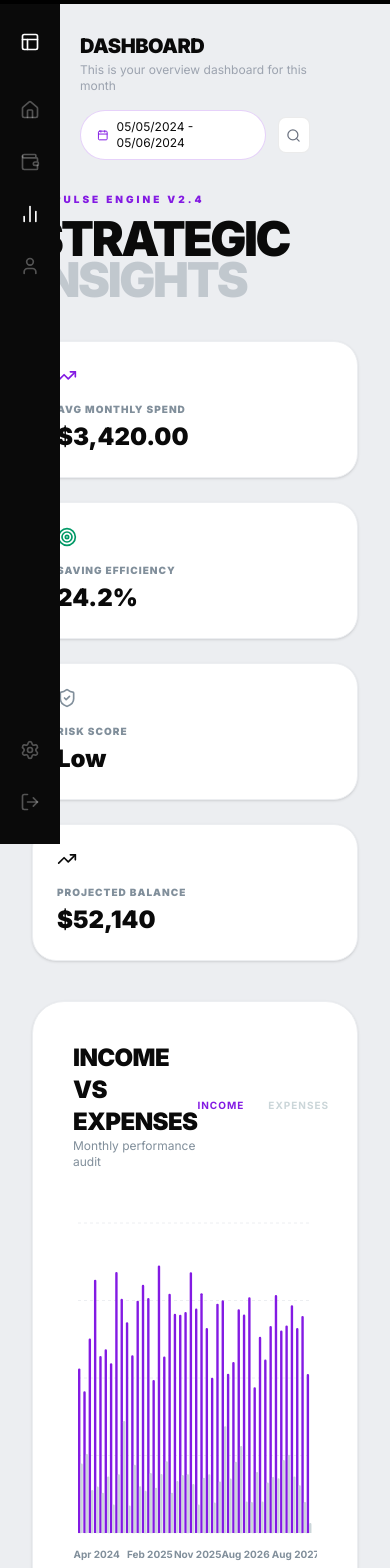
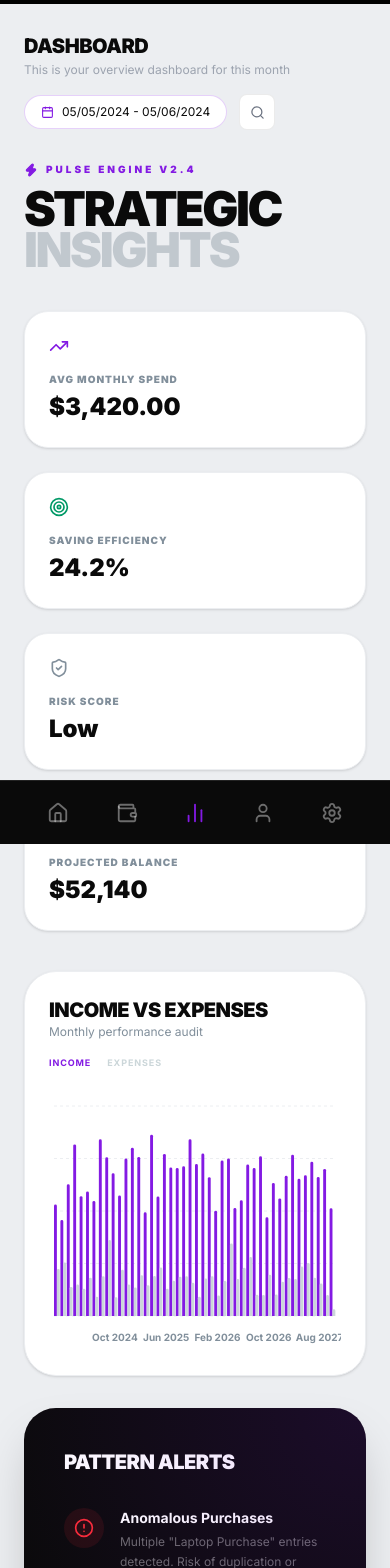
Before and after one commit to SOMASEKAR17/ZORVYN-FINANCE-DASHBOARD, a React (Create React App) app: page /analysis in a window 390 px wide. Shown: the top 1568 px of the page. Built offline with nearby package versions, Linux system fonts and the light colour scheme.

Commit message:
responsiveness fix

```diff
--- a/src/components/analysis/AnalysisCharts.jsx
+++ b/src/components/analysis/AnalysisCharts.jsx
@@ -8,26 +8,26 @@ const COLORS = ['#831AE3', '#6E859F', '#CBD6D9', '#0A0A0A', '#818F9B'];
 
 export function MonthlyComparison({ data }) {
   return (
-    <section className="bg-white rounded-[32px] p-10 border border-[#ECEEF1] shadow-sm">
-      <div className="flex items-center justify-between mb-12">
+    <section className="bg-white rounded-[32px] p-6 md:p-10 border border-[#ECEEF1] shadow-sm min-w-0">
+      <div className="flex flex-col sm:flex-row sm:items-center justify-between mb-8 md:mb-12 gap-4">
         <div>
-          <h2 className="text-2xl font-black uppercase tracking-tight text-[#0A0A0A]">Income vs Expenses</h2>
+          <h2 className="text-xl md:text-2xl font-black uppercase tracking-tight text-[#0A0A0A]">Income vs Expenses</h2>
           <p className="text-xs text-[#818F9B]">Monthly performance audit</p>
         </div>
-        <div className="flex gap-6">
-          <div className="flex items-center gap-2 text-[10px] font-bold uppercase tracking-widest text-[#831AE3]">Income</div>
-          <div className="flex items-center gap-2 text-[10px] font-bold uppercase tracking-widest text-[#CBD6D9]">Expenses</div>
+        <div className="flex gap-4 md:gap-6">
+          <div className="flex items-center gap-2 text-[9px] md:text-[10px] font-bold uppercase tracking-widest text-[#831AE3]">Income</div>
+          <div className="flex items-center gap-2 text-[9px] md:text-[10px] font-bold uppercase tracking-widest text-[#CBD6D9]">Expenses</div>
         </div>
       </div>
-      <div className="h-[350px] w-full">
+      <div className="h-[250px] md:h-[350px] w-full">
         <ResponsiveContainer width="100%" height="100%">
-          <BarChart data={data} barGap={12}>
+          <BarChart data={data} barGap={8}>
             <CartesianGrid strokeDasharray="3 3" vertical={false} stroke="#ECEEF1" />
             <XAxis dataKey="month" axisLine={false} tickLine={false} tick={{fill: '#818F9B', fontSize: 10, fontWeight: 700}} dy={10} />
             <YAxis hide />
             <Tooltip cursor={{fill: '#F4F7F6'}} contentStyle={{borderRadius: '16px', border: 'none', boxShadow: '0 10px 40px rgba(0,0,0,0.05)'}} />
-            <Bar dataKey="income" fill="#831AE3" radius={[6, 6, 0, 0]} barSize={25} />
-            <Bar dataKey="expense" fill="#CBD6D9" radius={[6, 6, 0, 0]} barSize={25} />
+            <Bar dataKey="income" fill="#831AE3" radius={[4, 4, 0, 0]} barSize={20} />
+            <Bar dataKey="expense" fill="#CBD6D9" radius={[4, 4, 0, 0]} barSize={20} />
           </BarChart>
         </ResponsiveContainer>
       </div>
@@ -36,17 +36,33 @@ export function MonthlyComparison({ data }) {
 }
 
 export function SpendingBreakdown({ data }) {
+  const isMobile = typeof window !== 'undefined' && window.innerWidth < 768;
+
   return (
-    <section className="bg-white rounded-[32px] p-10 border border-[#ECEEF1] shadow-sm h-full">
-      <h2 className="text-2xl font-black uppercase tracking-tight mb-10 text-[#0A0A0A]">Expenditure Density</h2>
-      <div className="h-[300px] w-full">
+    <section className="bg-white rounded-[32px] p-6 md:p-10 border border-[#ECEEF1] shadow-sm h-full min-w-0">
+      <h2 className="text-xl md:text-2xl font-black uppercase tracking-tight mb-8 md:mb-10 text-[#0A0A0A]">Expenditure Density</h2>
+      <div className="h-[350px] md:h-[300px] w-full">
         <ResponsiveContainer width="100%" height="100%">
           <PieChart>
-            <Pie data={data} innerRadius={70} outerRadius={100} paddingAngle={8} dataKey="value">
+            <Pie
+              data={data}
+              innerRadius={isMobile ? 50 : 60}
+              outerRadius={isMobile ? 80 : 90}
+              paddingAngle={5}
+              dataKey="value"
+              cx="50%"
+              cy="50%"
+            >
               {data.map((_, i) => <Cell key={i} fill={COLORS[i % COLORS.length]} />)}
             </Pie>
             <Tooltip />
-            <Legend verticalAlign="middle" align="right" layout="vertical" iconType="circle" wrapperStyle={{fontSize: '11px', fontWeight: 800, textTransform: 'uppercase'}} />
+            <Legend
+              verticalAlign={isMobile ? "bottom" : "middle"}
+              align={isMobile ? "center" : "right"}
+              layout={isMobile ? "horizontal" : "vertical"}
+              iconType="circle"
+              wrapperStyle={{fontSize: '10px', fontWeight: 800, textTransform: 'uppercase', paddingLeft: isMobile ? 0 : '20px', paddingTop: isMobile ? '20px' : 0}}
+            />
           </PieChart>
         </ResponsiveContainer>
       </div>
@@ -56,9 +72,9 @@ export function SpendingBreakdown({ data }) {
 
 export function CashFlowTrajectory({ data }) {
   return (
-    <section className="bg-white rounded-[32px] p-10 border border-[#ECEEF1] shadow-sm">
-      <h2 className="text-2xl font-black uppercase tracking-tight mb-10 text-[#0A0A0A]">Cash Flow Trajectory</h2>
-      <div className="h-[300px] w-full">
+    <section className="bg-white rounded-[32px] p-6 md:p-10 border border-[#ECEEF1] shadow-sm min-w-0">
+      <h2 className="text-xl md:text-2xl font-black uppercase tracking-tight mb-8 md:mb-10 text-[#0A0A0A]">Cash Flow Trajectory</h2>
+      <div className="h-[250px] md:h-[300px] w-full">
         <ResponsiveContainer width="100%" height="100%">
           <AreaChart data={data}>
             <defs>
@@ -68,9 +84,9 @@ export function CashFlowTrajectory({ data }) {
               </linearGradient>
             </defs>
             <CartesianGrid strokeDasharray="4 4" vertical={false} stroke="#ECEEF1" />
-            <XAxis dataKey="time" axisLine={false} tickLine={false} tick={{fill: '#818F9B', fontSize: 10, fontWeight: 700}} />
+            <XAxis dataKey="time" axisLine={false} tickLine={false} tick={{fill: '#818F9B', fontSize: 10, fontWeight: 700}} hide={data.length > 20} />
             <Tooltip />
-            <Area type="stepBefore" dataKey="balance" stroke="#831AE3" strokeWidth={4} fill="url(#balGradient)" />
+            <Area type="stepBefore" dataKey="balance" stroke="#831AE3" strokeWidth={3} fill="url(#balGradient)" />
           </AreaChart>
         </ResponsiveContainer>
       </div>
--- a/src/components/dashboard/BalanceSection.jsx
+++ b/src/components/dashboard/BalanceSection.jsx
@@ -5,7 +5,7 @@ import { dashboardData } from '../../data/dashboardData';
 const BalanceSection = () => {
   const { user } = dashboardData;
   return (
-    <div className="flex flex-col lg:flex-row lg:items-center justify-between mb-8 gap-6 pl-20 pr-20">
+    <div className="flex flex-col lg:flex-row lg:items-center justify-between mb-8 gap-6 px-6 md:px-12 lg:px-20">
       <div className="space-y-1.5">
         <div className="flex items-center gap-3">
           <h2 className="text-4xl font-black tracking-tight text-[#0A0A0A] flex items-baseline">
--- a/src/components/dashboard/Sidebar.jsx
+++ b/src/components/dashboard/Sidebar.jsx
@@ -9,41 +9,46 @@ const Sidebar = () => {
   const isAnalysis = location.pathname === '/analysis';
 
   return (
-    <aside className="w-[60px] h-screen bg-[#0A0A0A] fixed left-0 top-0 flex flex-col items-center py-8 z-50">
+    <>
+      <aside className="fixed left-0 top-0 hidden h-screen w-[60px] flex-col items-center bg-[#0A0A0A] py-8 z-50 md:flex">
         <div className="mb-12 cursor-pointer">
           <Link to="/">
             <Layout size={20} className="text-white" />
           </Link>
         </div>
-
-      <nav className="flex flex-col gap-8 flex-1">
-        <Link
-          to="/dashboard"
-          className={`${isDashboard ? 'text-white' : 'text-white/30'} hover:text-white cursor-pointer active:scale-95 transition-all`}
-        >
-          <Home size={20} />
-        </Link>
-        <Link
-          to="/transactions"
-          className={`${isTransactions ? 'text-white' : 'text-white/30'} hover:text-white cursor-pointer active:scale-95 transition-all`}
-        >
-          <Wallet size={20} />
-        </Link>
-        <Link
-          to="/analysis"
-          className={`${isAnalysis ? 'text-white' : 'text-white/30'} hover:text-white cursor-pointer active:scale-95 transition-all`}
-        >
-          <BarChart2 size={20} />
-        </Link>
-        <div className="text-white/30 hover:text-white cursor-pointer transition-colors"><User size={20} /></div>
+        <nav className="flex flex-1 flex-col gap-8">
+          <NavItem to="/dashboard" isActive={isDashboard} Icon={Home} label="Dashboard" />
+          <NavItem to="/transactions" isActive={isTransactions} Icon={Wallet} label="Transactions" />
+          <NavItem to="/analysis" isActive={isAnalysis} Icon={BarChart2} label="Analysis" />
+          <div className="cursor-pointer text-white/30 transition-colors hover:text-white"><User size={20} /></div>
         </nav>
-
-      <div className="flex flex-col gap-8 mt-auto">
-        <div className="text-white/30 hover:text-white cursor-pointer transition-colors"><Settings size={20} /></div>
-        <div className="text-white/30 hover:text-white/60 cursor-pointer transition-colors"><LogOut size={20} /></div>
+        <div className="mt-auto flex flex-col gap-8">
+          <div className="cursor-pointer text-white/30 transition-colors hover:text-white"><Settings size={20} /></div>
+          <div className="cursor-pointer text-white/30 transition-colors hover:text-white/60"><LogOut size={20} /></div>
         </div>
       </aside>
+
+      <nav className="fixed bottom-0 left-0 right-0 z-50 flex h-16 w-full items-center justify-around border-t border-white/10 bg-[#0A0A0A] px-6 md:hidden">
+        <Link to="/dashboard" className={`${isDashboard ? 'text-[#831AE3]' : 'text-white/40'}`}><Home size={22} /></Link>
+        <Link to="/transactions" className={`${isTransactions ? 'text-[#831AE3]' : 'text-white/40'}`}><Wallet size={22} /></Link>
+        <Link to="/analysis" className={`${isAnalysis ? 'text-[#831AE3]' : 'text-white/40'}`}><BarChart2 size={22} /></Link>
+        <div className="text-white/40"><User size={22} /></div>
+        <div className="text-white/40"><Settings size={22} /></div>
+      </nav>
+    </>
   );
 };
 
+const NavItem = ({ to, isActive, Icon, label }) => (
+  <Link
+    to={to}
+    className={`${isActive ? 'text-white' : 'text-white/30'} hover:text-white cursor-pointer active:scale-95 transition-all relative group`}
+  >
+    <Icon size={20} />
+    <span className="absolute left-[60px] top-0 hidden rounded-md bg-[#0A0A0A] px-3 py-1.5 text-xs font-bold text-white shadow-xl translate-x-[-10px] group-hover:flex group-hover:translate-x-0 transition-all opacity-0 group-hover:opacity-100 whitespace-nowrap border border-white/5">
+      {label}
+    </span>
+  </Link>
+);
+
 export default Sidebar;
--- a/src/components/dashboard/TopBar.jsx
+++ b/src/components/dashboard/TopBar.jsx
@@ -2,7 +2,7 @@ import React from 'react';
 import { Search, Calendar } from 'lucide-react';
 
 const TopBar = () => (
-  <div className="flex flex-col md:flex-row md:items-center justify-between mb-8 gap-4 pl-20 pr-20 pt-8">
+  <div className="flex flex-col md:flex-row md:items-center justify-between mb-8 gap-4 px-6 md:px-12 lg:px-20 pt-8">
     <div>
       <h1 className="text-xl font-black uppercase tracking-tight text-[#0A0A0A]">Dashboard</h1>
       <p className="text-xs text-[#9CA3AF] mt-0.5">This is your overview dashboard for this month</p>
--- a/src/components/sections/Hero.jsx
+++ b/src/components/sections/Hero.jsx
@@ -66,7 +66,7 @@ export default function Hero() {
       const displayW = window.innerWidth;
       const displayH = window.innerHeight;
 
-      const scale = displayW / img.width;
+      const scale = Math.max(displayW / img.width, displayH / img.height);
       const x = (displayW - img.width * scale) / 2;
       const y = (displayH - img.height * scale) / 2;
 
--- a/src/pages/AnalysisPage.jsx
+++ b/src/pages/AnalysisPage.jsx
@@ -61,10 +61,10 @@ const AnalysisPage = () => {
     <div className="min-h-screen bg-[#ECEEF1] text-[#0A0A0A] flex overflow-x-hidden">
       <ScrollProgress />
       <Sidebar />
-      <main className="flex flex-col w-full min-h-screen">
+      <main className="flex flex-col w-full min-h-screen md:pl-[60px] pb-20 md:pb-0">
         <TopBar />
 
-        <div className="p-8 md:p-12 lg:pl-24 lg:pr-12 pt-0 flex flex-col gap-10">
+        <div className="px-6 md:px-12 lg:px-20 pt-0 flex flex-col gap-10">
           <header className="flex flex-col gap-3">
             <div className="flex items-center gap-2 text-[#831AE3] font-black uppercase text-[10px] tracking-[0.3em]">
               <Zap size={14} fill="#831AE3" />
--- a/src/pages/Dashboard.jsx
+++ b/src/pages/Dashboard.jsx
@@ -15,10 +15,10 @@ export default function Dashboard() {
     <div className="min-h-screen bg-[#ECEEF1] text-[#0A0A0A] flex overflow-x-hidden">
       <ScrollProgress />
       <Sidebar />
-      <main className="flex flex-col w-full min-h-screen">
+      <main className="flex flex-col w-full min-h-screen md:pl-[60px] pb-20 md:pb-0">
         <TopBar />
         <BalanceSection />
-        <div className="grid grid-cols-1 lg:grid-cols-12 gap-5 pl-20 pr-20">
+        <div className="grid grid-cols-1 lg:grid-cols-12 gap-5 px-6 md:px-12 lg:px-20">
           <div className="lg:col-span-3 space-y-5">
             <CurrencyList />
             <CreditCard />
--- a/src/pages/TransactionsPage.jsx
+++ b/src/pages/TransactionsPage.jsx
@@ -9,9 +9,9 @@ export default function TransactionsPage() {
     <div className="min-h-screen bg-[#ECEEF1] text-[#0A0A0A] flex overflow-x-hidden">
       <ScrollProgress />
       <Sidebar />
-      <main className="flex flex-col w-full min-h-screen">
+      <main className="flex flex-col w-full min-h-screen md:pl-[60px] pb-20 md:pb-0">
         <TopBar />
-        <div className="p-8 md:p-12 lg:pl-24 lg:pr-12 pt-0 flex flex-col gap-8">
+        <div className="px-6 md:px-12 lg:px-20 pt-0 flex flex-col gap-8">
           <header className="flex flex-col md:flex-row md:items-end md:justify-between gap-4">
             <div>
               <div className="flex items-center gap-3 text-[#831AE3] font-black uppercase text-sm tracking-[0.2em] mb-3">
```
Also changed, not shown: src/components/analysis/AnalysisTables.jsx (+15 -15 lines), src/components/dashboard/TransactionsTable.jsx (+5 -3 lines). Lines whose indentation alone changed are shown as unchanged.
